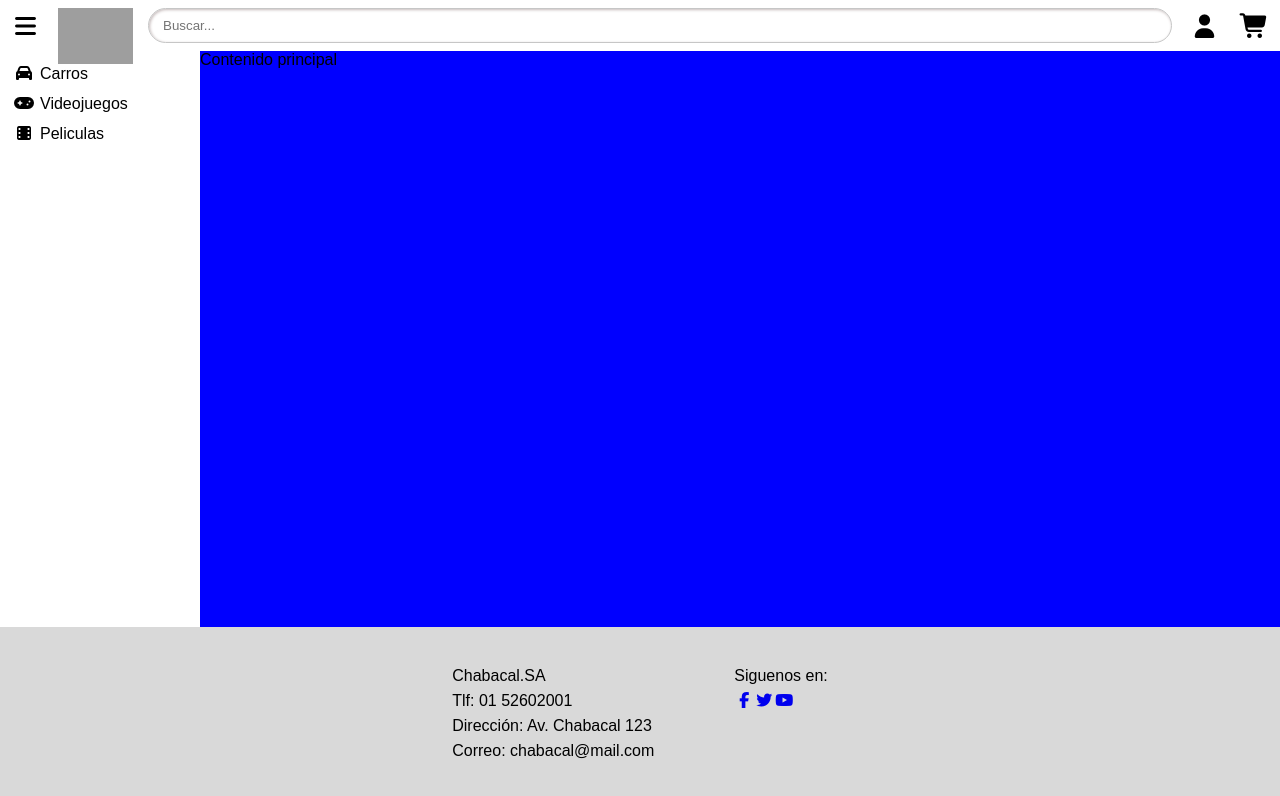
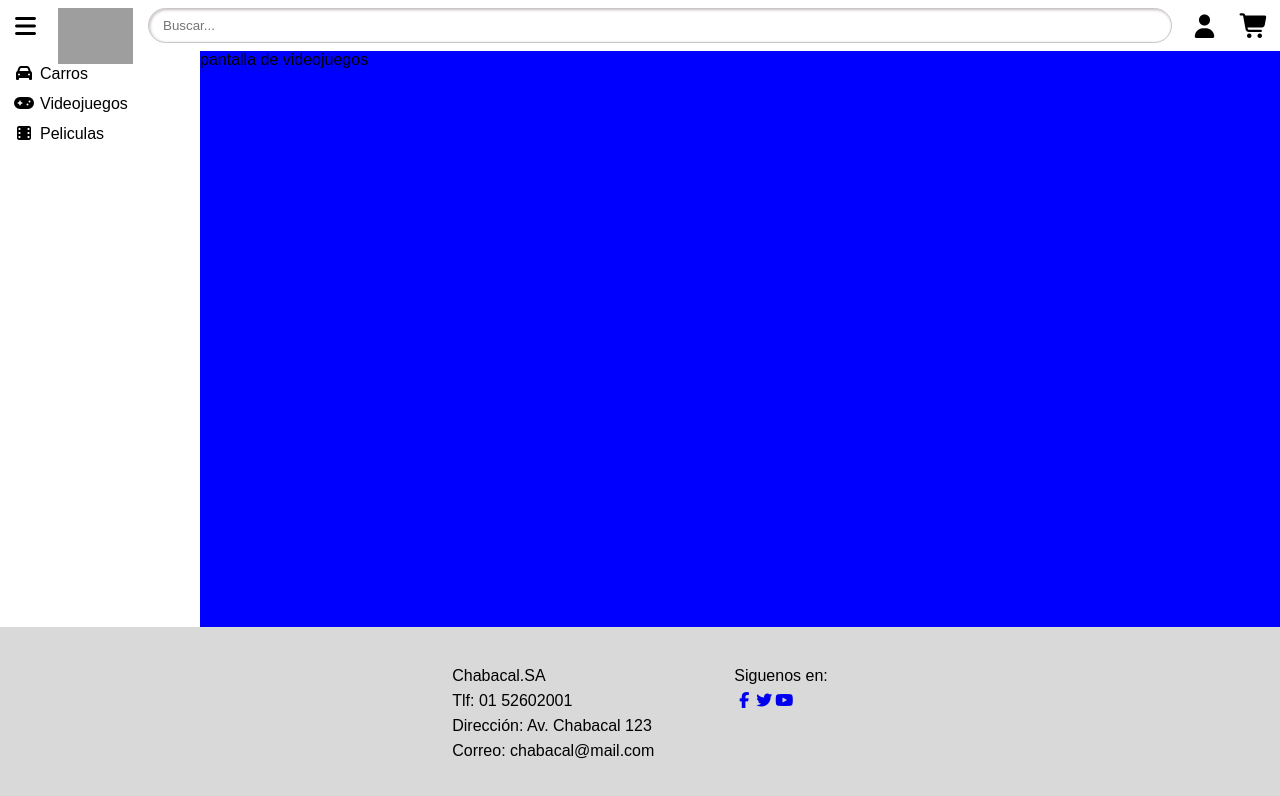
Before and after one commit to richirm/angular-bodoquin, an Angular app: page /videojuegos in a window 1280 px wide. Before the commit this address led to /. Shown: the top 796 px of the page. Built offline with nearby package versions, Linux system fonts and the light colour scheme; grey boxes are pictures that could not be loaded.

Commit message:
feat: [47] implimenta pages carros, videojuegos y ejemplo

```diff
--- a/src/app/app-routing.module.ts
+++ b/src/app/app-routing.module.ts
@@ -1,7 +1,16 @@
 import { NgModule } from '@angular/core';
 import { RouterModule, Routes } from '@angular/router';
 
-const routes: Routes = [];
+const routes: Routes = [
+  {
+    path:'videojuegos',
+    loadChildren: () => import('./pages/videojuegos/videojuegos.module').then(m => m.VideojuegosModule)
+  },
+  {
+    path:'carros',
+    loadChildren: () => import('./pages/carros/carros.module').then(m => m.CarrosModule)
+  }
+];
 
 @NgModule({
   imports: [RouterModule.forRoot(routes)],
--- a/src/app/app.component.html
+++ b/src/app/app.component.html
@@ -5,7 +5,7 @@
         <app-nav></app-nav>
 
         <div class="content">
-            Contenido principal
+            <router-outlet></router-outlet>
         </div>
     </main>
 
--- /dev/null
+++ b/src/app/pages/carros/carros.component.html
@@ -0,0 +1 @@
+pantalla de carros
--- /dev/null
+++ b/src/app/pages/videojuegos/videojuegos.component.html
@@ -0,0 +1 @@
+pantalla de videojuegos
```
Also changed, not shown: src/app/pages/carros/carros-routing.module.ts (added, +16 -0 lines), src/app/pages/carros/carros.component.ts (added, +8 -0 lines), src/app/pages/carros/carros.module.ts (added, +10 -0 lines), src/app/pages/videojuegos/videojuegos-routing.module.ts (added, +16 -0 lines), src/app/pages/videojuegos/videojuegos.component.ts (added, +8 -0 lines), src/app/pages/videojuegos/videojuegos.module.ts (added, +10 -0 lines), src/app/pages/carros/carros.component.scss (added), src/app/pages/videojuegos/videojuegos.component.scss (added).
